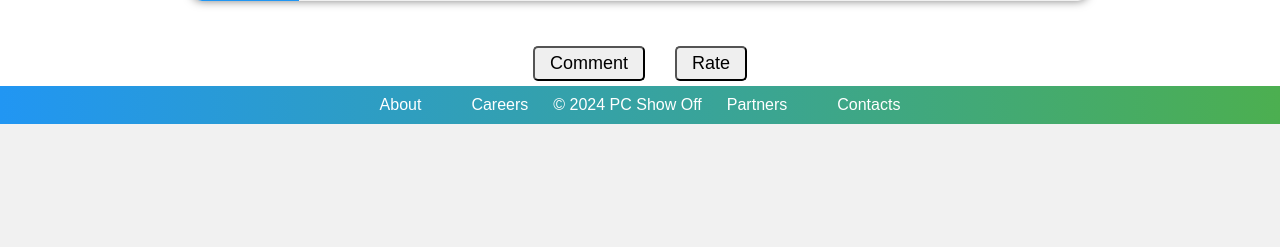
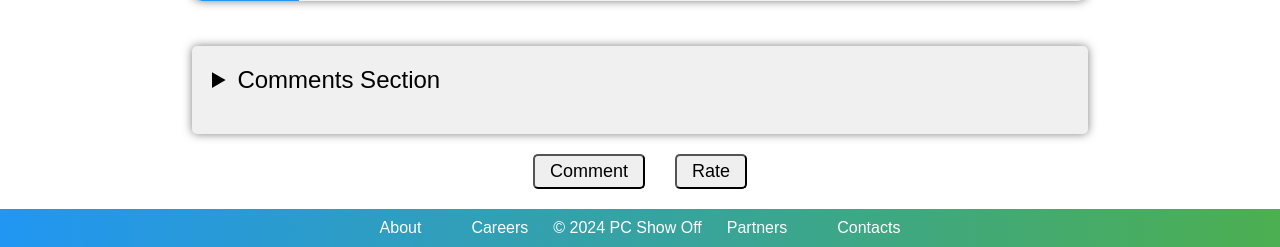
Before and after one commit to ds7cw/pc_show_off, a Django app: page /pc-spec/1/details/ in a window 1280 px wide. Shown: the part 787-1034 px from the top of the page. Before the commit the page ends 911 px from the top, so only its background shows below. Run offline with Django 5.2, Linux system fonts and the light colour scheme; the visitor is signed in with stand-in values (Sample User, id 1); data comes from the database, SQL or seed files in the repository; data that the repository does not hold is empty.

Commit message:
PcComment model, form & functionality

```diff
--- a/pc_show_off/pc/urls.py
+++ b/pc_show_off/pc/urls.py
@@ -1,5 +1,5 @@
 from django.urls import path, include
-from .views import pc_create, pc_edit, pc_details, pc_delete, pc_list, my_pc_list, pc_rating
+from .views import pc_create, pc_edit, pc_details, pc_delete, pc_list, my_pc_list, pc_rating, pc_comment
 
 
 urlpatterns = [
@@ -9,7 +9,8 @@ urlpatterns = [
             path('details/', pc_details, name='pc-details'),
             path('edit/', pc_edit, name='pc-edit'),
             path('delete/', pc_delete, name='pc-delete'),
-            path('rating/', pc_rating, name='pc-rating')
+            path('rating/', pc_rating, name='pc-rating'),
+            path('comment/', pc_comment, name='pc-comment'),
         ]
     )),
     path('list/', pc_list, name='pc-list'),
--- a/pc_show_off/pc/views.py
+++ b/pc_show_off/pc/views.py
@@ -4,8 +4,8 @@ from django.contrib.auth.decorators import login_required
 from django.contrib.auth import get_user_model
 from django.contrib.admin.views.decorators import staff_member_required
 
-from .forms import CreatePcModelForm, DeletePcModelForm, PcRatingModelForm
-from .models import Pc, PcRating
+from .forms import CreatePcModelForm, DeletePcModelForm, PcRatingModelForm, PcCommentModelForm
+from .models import Pc, PcRating, PcComment
 
 
 # Create your views here.
@@ -19,7 +19,7 @@ def get_pc_and_select_related(): # Should result in less Queries
         'psu_part',
         'storage_part',
         'case_part',
-    ).prefetch_related('ratings')
+    ).prefetch_related('ratings', 'comments')
 
     return my_pc
 
@@ -48,7 +48,6 @@ def my_pc_list(request):
     context = {'objects': user_pcs}
 
     return render(request, 'pc/my-pc-list.html', context)
-
 
 
 @staff_member_required(login_url='login-page')
@@ -132,3 +131,26 @@ def pc_rating(request, pc_name):
     context = {'form': form, 'object': current_pc}
 
     return render(request, 'pc/pc-rating.html', context)
+
+
+login_required(login_url='login-page')
+def pc_comment(request, pc_name):
+    all_objects = get_pc_and_select_related()
+    current_pc = all_objects.filter(pc_name=pc_name).first()
+    current_user = get_user_model()
+    current_user = current_user.objects.get(pk=request.user.pk)
+
+    if request.method == 'POST':
+        form = PcCommentModelForm(request.POST)
+
+        if form.is_valid():
+            new_comment = form.save(commit=False)
+            new_comment.pc = current_pc
+            new_comment.author = current_user
+            new_comment.save()
+            return redirect('pc-list')
+
+    form = PcCommentModelForm()
+    context = {'form': form, 'object': current_pc}
+
+    return render(request, 'pc/pc-comment.html', context)
--- /dev/null
+++ b/static/css/comments.css
@@ -0,0 +1,41 @@
+div.comments-div {
+    padding: 20px;
+    border-radius: 5px;
+    margin-top: 45px;
+    margin-bottom: 15px;
+    box-shadow: 0 0 10px rgba(0,0,0,0.5);
+    background-color: #f0f0f0;
+}
+
+.comments-div summary {
+    font-size: x-large;
+    margin-bottom: 20px;
+}
+
+.comments-details {
+    border: 1px solid lightgrey;
+    border-radius: 10px;
+    padding: 10px;
+    margin-top: 15px;
+    background-color: #f5f3f3;
+}
+
+.comments-details:hover {
+    box-shadow: 0 0 10px rgba(0,0,0,0.5);
+}
+
+.comment-header {
+    display: flex;
+}
+
+.comment-date,
+.comment-spacer,
+.comment-author {
+    display: inline-block;
+    margin-bottom: 0px;
+    margin-top: 1px;
+}
+
+.comment-spacer {
+    flex: 1;
+}
--- a/static/css/details.css
+++ b/static/css/details.css
@@ -33,6 +33,7 @@ div.row {
 
 .del-ver-buttons {
     margin: 0 auto;
+    margin-bottom: 15px;
     width: 300px;
     display: block;
     display: flex;
--- a/static/css/styles.css
+++ b/static/css/styles.css
@@ -5,3 +5,4 @@
 @import './list-item.css';
 @import './table.css';
 @import './profile.css';
+@import './comments.css';
--- a/templates/pc/pc-details.html
+++ b/templates/pc/pc-details.html
@@ -133,8 +133,25 @@
     </div>
 </div>
 
+<div class="comments-div">
+    <details>
+        <summary>Comments Section</summary>
+        {% for comment in object.comments.all %}
+            <div class="comments-details">
+                <div class="comment-header">
+                    <p class="comment-author">{{ comment.author }}</p>
+                    <p class="comment-spacer"></p>
+                    <p class="comment-date">{{ comment.date_of_creation }}</p>
+                </div>
+                <hr>
+                <p class="comment-body">{{ comment.body }}</p>
+            </div>
+        {% endfor %}
+    </details>
+</div>
+
 <div class="del-ver-buttons">
-    <button><a href="#">Comment</a></button>
+    <button><a href="{% url 'pc-comment' pc_name=object.pc_name %}">Comment</a></button>
     <button><a href="{% url 'pc-rating' pc_name=object.pc_name %}">Rate</a></button>
 
     {% if request.user.pk == object.owner.pk %}
```
Also changed, not shown: pc_show_off/pc/forms.py (+8 -1 lines), pc_show_off/pc/models.py (+13 -0 lines), templates/pc/pc-comment.html (added, +24 -0 lines), pc_show_off/pc/migrations/0003_pccomment.py (added).
